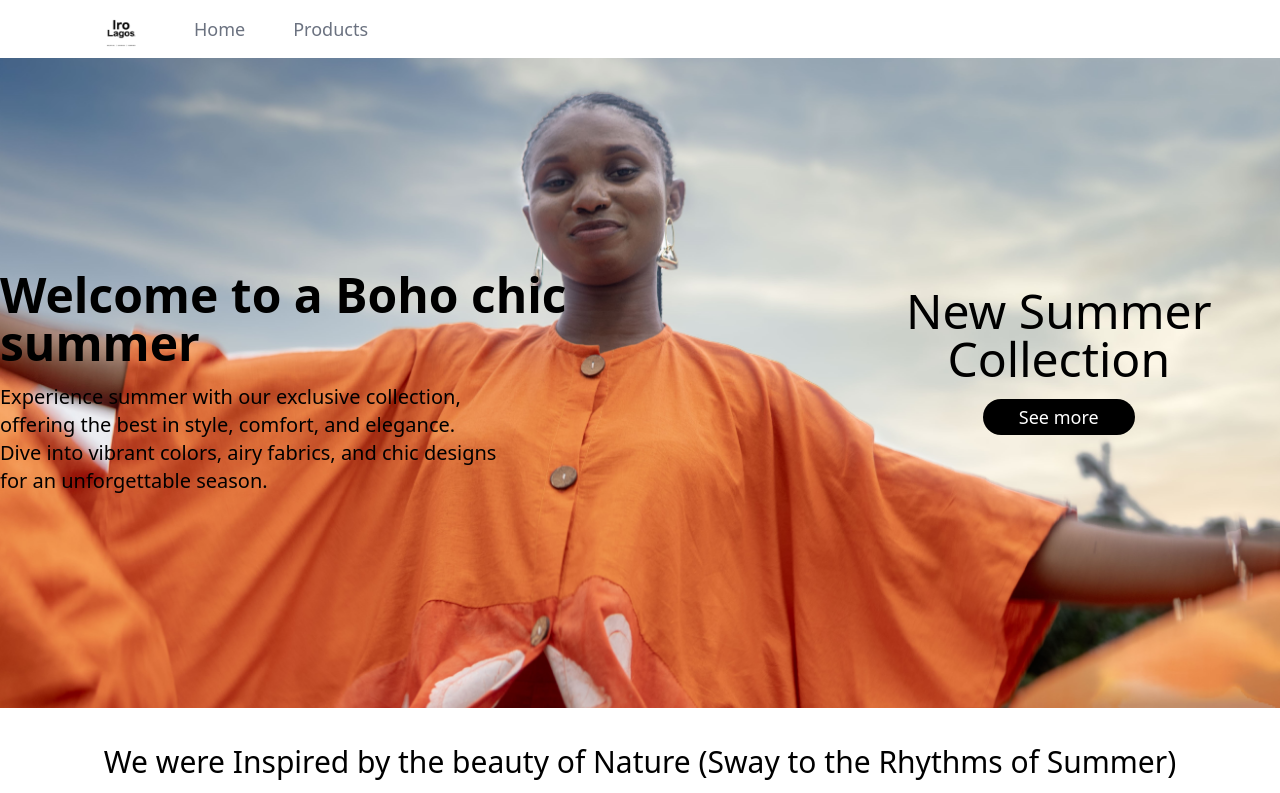
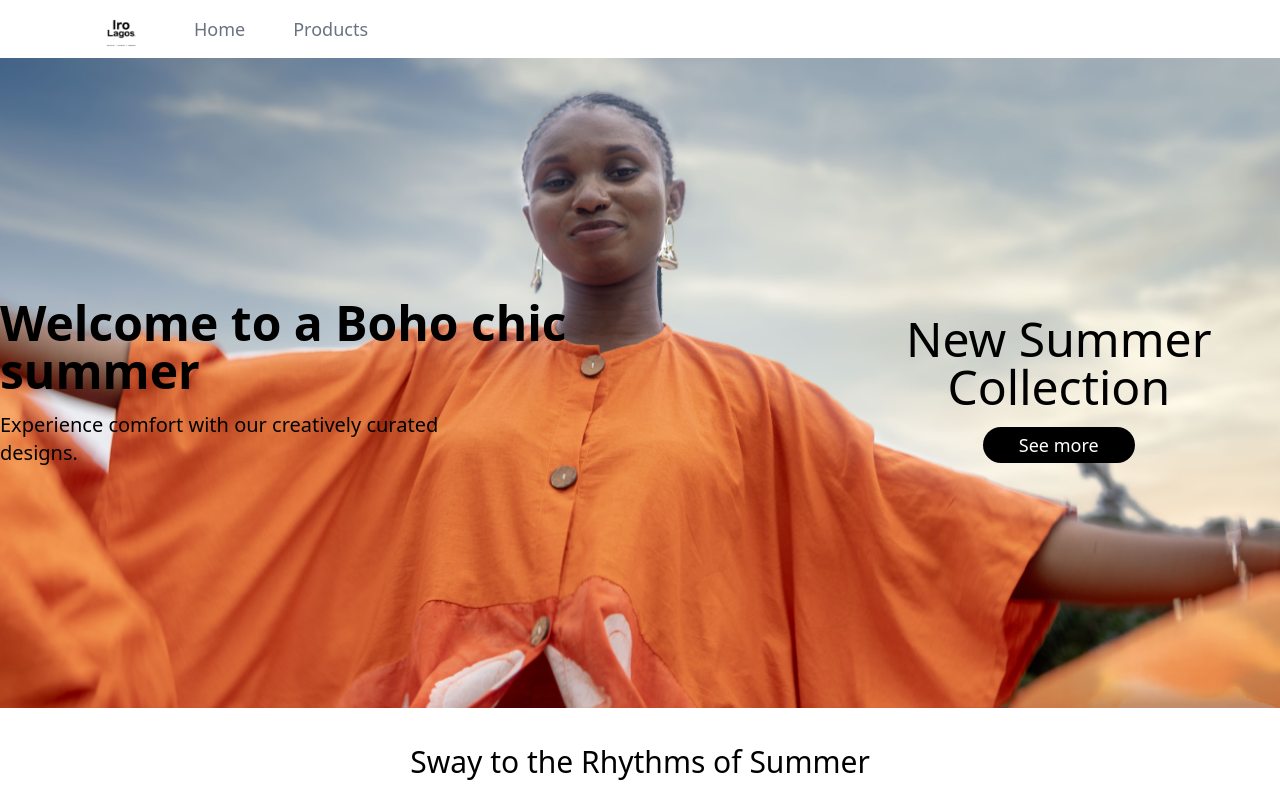
Before and after one commit to Eyohen/iroSummer, a React (Vite) app: page / in a window 1280 px wide. Shown: the top 793 px of the page. Built offline with nearby package versions, Linux system fonts and the light colour scheme.

Commit message:
many some text changes

```diff
--- a/src/pages/Home2.jsx
+++ b/src/pages/Home2.jsx
@@ -50,7 +50,7 @@ const Home2 = () => {
         <div className="flex flex-col md:flex-row md:gap-x-[200px] gap-y-[100px] items-center justify-center md:items-start">
         <div className="text-center md:text-left">
         <p className='text-5xl font-bold text-white md:text-black'>Welcome to a Boho chic summer</p>
-        <p className='max-w-[500px] mt-4 text-xl'>Experience summer with our exclusive collection, offering the best in style, comfort, and elegance. Dive into vibrant colors, airy fabrics, and chic designs for an unforgettable season.
+        <p className='max-w-[500px] mt-4 text-xl'>Experience comfort with our creatively curated designs.
          </p>
                </div>
 
@@ -67,7 +67,7 @@ const Home2 = () => {
 
 
 
-<p className='text-3xl font-medium text-center mt-9'>We were Inspired by the beauty of Nature  (Sway to the Rhythms of Summer)</p>
+<p className='text-3xl font-medium text-center mt-9'>Sway to the Rhythms of Summer</p>
 <p className='mt-2 text-lg text-center'>Step into free-spirited fashion with our Bohemian Summer Collection. Featuring earthy tones, flowing fabrics, and eclectic designs, it captures summer's wild and carefree energy.
          </p>
 
```
